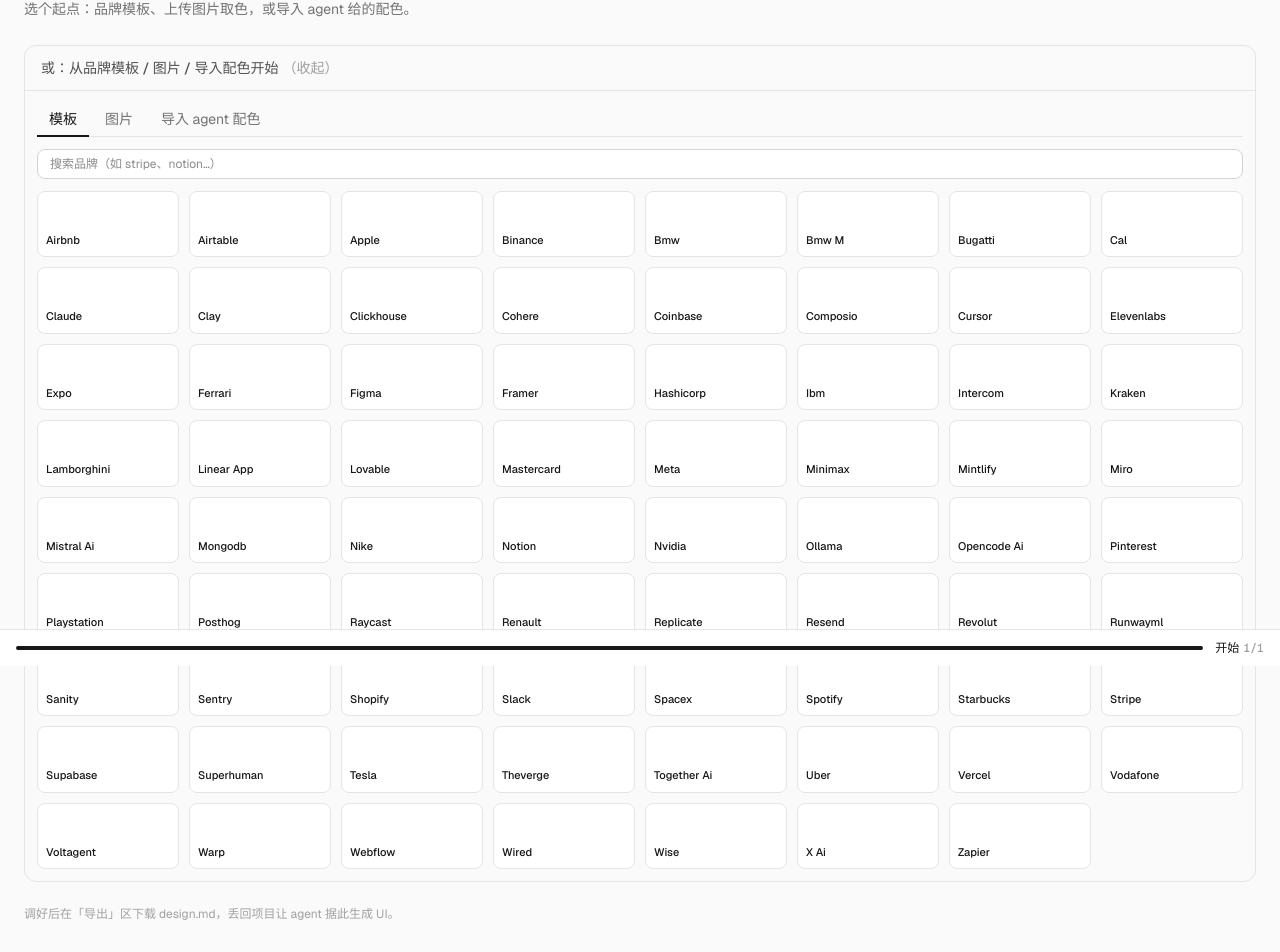
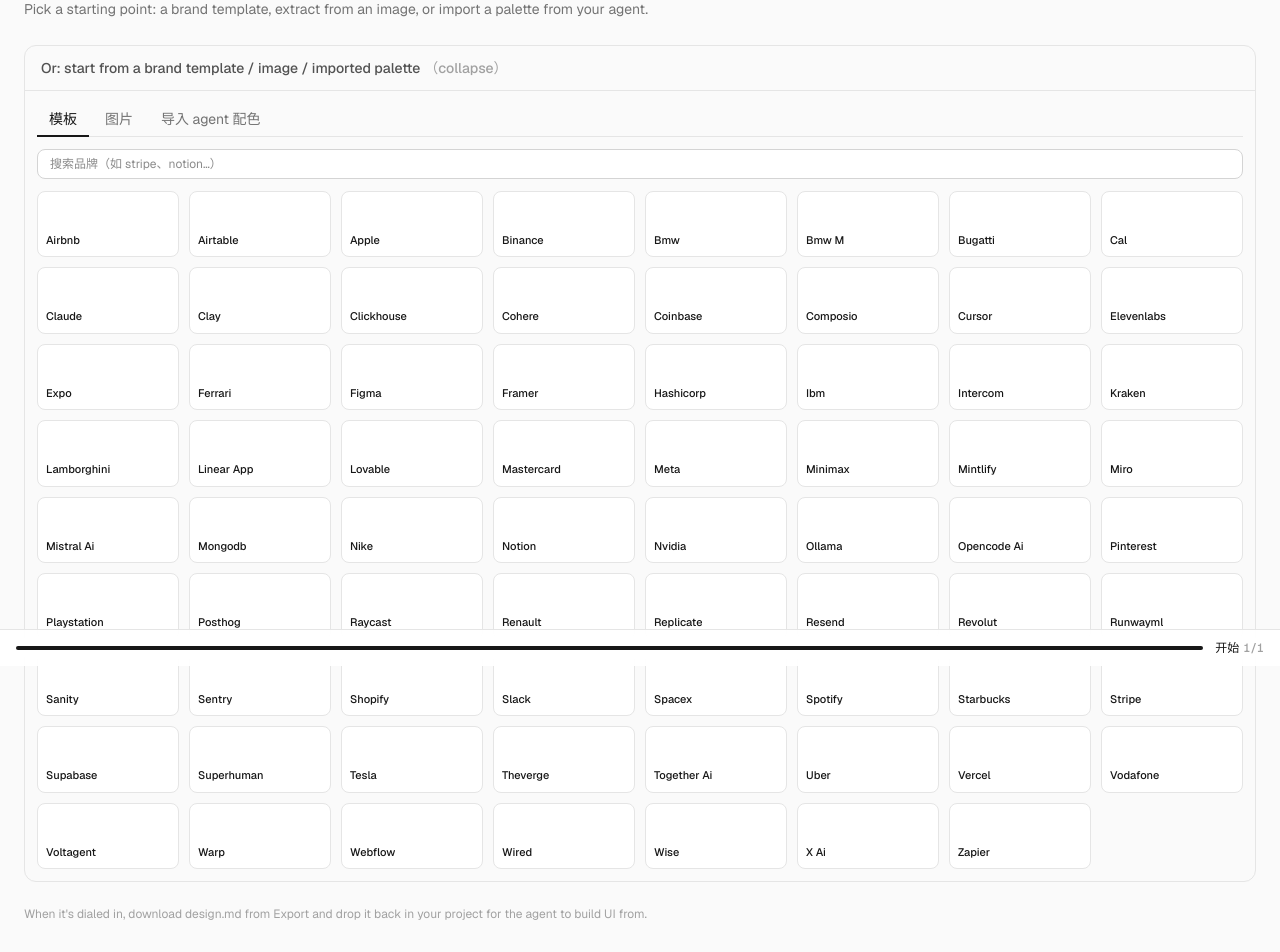
Before and after one commit to no7z/design-pact, a Next.js app: page / in a window 1280 px wide. Shown: the part 134-1086 px from the top of the page. Built offline with nearby package versions, Linux system fonts and the light colour scheme.

Commit message:
i18n: convert Describe step + color Editor

```diff
--- a/components/DescribeStep.tsx
+++ b/components/DescribeStep.tsx
@@ -6,6 +6,7 @@ import { resolvePalette } from "@/lib/mockup";
 import { MockupView } from "@/components/MockupViews";
 import { InputSource } from "./InputSource";
 import { TemplateGrid } from "./TemplateGrid";
+import { useTr } from "@/lib/i18n";
 
 const ZERO_GLOBALS = { dL: 0, dC: 0, dH: 0 };
 const SWATCH_ORDER = ["background", "primary", "accent", "foreground", "muted", "border"];
@@ -22,6 +23,7 @@ export function DescribeStep({ onLoaded }: { onLoaded: () => void }) {
   const matches = useCandidates((s) => s.matches);
   const loadTokens = useTokens((s) => s.loadTokens);
   const hasCandidates = candidates.length > 0;
+  const tr = useTr();
 
   const [selected, setSelected] = useState<number | null>(null);
   // Templates: collapsed by default when candidates are the focus; open when
@@ -54,13 +56,13 @@ export function DescribeStep({ onLoaded }: { onLoaded: () => void }) {
             Step 1 / 5
           </p>
           <h1 className="text-3xl font-semibold tracking-tight">
-            {hasCandidates ? "选一套配色" : "开始一套设计系统"}
+            {hasCandidates ? tr("Pick a palette", "选一套配色") : tr("Start a design system", "开始一套设计系统")}
           </h1>
           <p className="text-sm leading-relaxed text-neutral-500 dark:text-neutral-400">
             {hasCandidates ? (
-              <>点一套即载入、进入「调色」微调，可随时回来换选。</>
+              <>{tr("Click one to load it and fine-tune in Colors — you can come back and switch anytime.", "点一套即载入、进入「调色」微调，可随时回来换选。")}</>
             ) : (
-              <>选个起点：品牌模板、上传图片取色，或导入 agent 给的配色。</>
+              <>{tr("Pick a starting point: a brand template, extract from an image, or import a palette from your agent.", "选个起点：品牌模板、上传图片取色，或导入 agent 给的配色。")}</>
             )}
           </p>
         </header>
@@ -84,9 +86,12 @@ export function DescribeStep({ onLoaded }: { onLoaded: () => void }) {
         {matches.length > 0 && (
           <section className="space-y-3 rounded-xl border border-neutral-200 p-4 dark:border-neutral-800">
             <header className="space-y-1">
-              <h2 className="text-sm font-semibold">同类真实产品</h2>
+              <h2 className="text-sm font-semibold">{tr("Same-category real products", "同类真实产品")}</h2>
               <p className="text-xs text-neutral-500 dark:text-neutral-400">
-                和你的产品同类型的真实品牌设计（共 {matches.length} 个）。可点任意一个直接套用它的配色与字体，或继续用上面的方案。
+                {tr(
+                  `Real brand designs in the same category as your product (${matches.length} total). Click any to apply its colors and fonts, or keep using the palettes above.`,
+                  `和你的产品同类型的真实品牌设计（共 ${matches.length} 个）。可点任意一个直接套用它的配色与字体，或继续用上面的方案。`,
+                )}
               </p>
             </header>
             <TemplateGrid
@@ -104,8 +109,10 @@ export function DescribeStep({ onLoaded }: { onLoaded: () => void }) {
           className="rounded-xl border border-neutral-200 dark:border-neutral-800"
         >
           <summary className="cursor-pointer select-none list-none px-4 py-3 text-sm font-medium text-neutral-600 transition hover:text-neutral-900 dark:text-neutral-400 dark:hover:text-white">
-            {matches.length > 0 ? "全部品牌模板 / 图片 / 导入配色" : "或：从品牌模板 / 图片 / 导入配色开始"}
-            <span className="ml-1 text-neutral-400">（{tplOpen ? "收起" : "展开"}）</span>
+            {matches.length > 0
+              ? tr("All brand templates / image / import palette", "全部品牌模板 / 图片 / 导入配色")
+              : tr("Or: start from a brand template / image / imported palette", "或：从品牌模板 / 图片 / 导入配色开始")}
+            <span className="ml-1 text-neutral-400">（{tplOpen ? tr("collapse", "收起") : tr("expand", "展开")}）</span>
           </summary>
           <div className="border-t border-neutral-200 p-3 dark:border-neutral-800">
             <InputSource onSuccess={onTemplate} />
@@ -113,7 +120,10 @@ export function DescribeStep({ onLoaded }: { onLoaded: () => void }) {
         </details>
 
         <p className="max-w-2xl text-xs text-neutral-400">
-          调好后在「导出」区下载 design.md，丢回项目让 agent 据此生成 UI。
+          {tr(
+            "When it's dialed in, download design.md from Export and drop it back in your project for the agent to build UI from.",
+            "调好后在「导出」区下载 design.md，丢回项目让 agent 据此生成 UI。",
+          )}
         </p>
       </div>
     </section>
@@ -132,6 +142,7 @@ function CandidateCard({
   onPick: () => void;
 }) {
   const { palette, name, description } = candidate;
+  const tr = useTr();
   const resolved = useMemo(() => resolvePalette(palette, ZERO_GLOBALS), [palette]);
   const swatches = useMemo(
     () =>
@@ -153,7 +164,7 @@ function CandidateCard({
     >
       {selected && (
         <span className="absolute right-2 top-2 z-10 rounded-full bg-neutral-900 px-2 py-0.5 text-[10px] font-medium text-white dark:bg-white dark:text-black">
-          ✓ 已选
+          ✓ {tr("Selected", "已选")}
         </span>
       )}
       <div className="aspect-[800/520] overflow-hidden rounded-lg border border-neutral-200 dark:border-neutral-800">
@@ -162,7 +173,7 @@ function CandidateCard({
       <div className="space-y-1.5 px-1 pb-0.5 pt-2">
         <div className="flex items-center justify-between gap-2">
           <span className="truncate text-sm font-medium text-neutral-900 dark:text-white">
-            {name ?? `方案 ${index + 1}`}
+            {name ?? tr(`Palette ${index + 1}`, `方案 ${index + 1}`)}
           </span>
           <span
             className={`shrink-0 text-xs ${
@@ -171,7 +182,7 @@ function CandidateCard({
                 : "text-neutral-400 group-hover:text-neutral-900 dark:group-hover:text-white"
             }`}
           >
-            {selected ? "已选" : "选这套 →"}
+            {selected ? tr("Selected", "已选") : tr("Pick this →", "选这套 →")}
           </span>
         </div>
         {description && (
--- a/components/Editor.tsx
+++ b/components/Editor.tsx
@@ -10,6 +10,7 @@ import {
 } from "@/lib/store";
 import { hexToOklch, oklchToHex } from "@/lib/color";
 import { resolveOppositeHex, isDarkPalette } from "@/lib/darkMode";
+import { useTr } from "@/lib/i18n";
 
 // ─── Constants ────────────────────────────────────────────────────────────────
 
@@ -46,6 +47,7 @@ function ColorWheel({
   onChange: (patch: Partial<Globals>) => void;
   onReset: () => void;
 }) {
+  const tr = useTr();
   const svgRef = useRef<SVGSVGElement>(null);
   const dragging = useRef(false);
   const prevPos = useRef<{ x: number; y: number } | null>(null);
@@ -202,13 +204,13 @@ function ColorWheel({
   return (
     <section className="rounded-xl border border-neutral-200 p-3 dark:border-neutral-800">
       <div className="mb-3 flex items-center justify-between">
-        <h3 className="text-xs font-semibold">全局协调调节 (OKLCH)</h3>
+        <h3 className="text-xs font-semibold">{tr("Global harmony (OKLCH)", "全局协调调节 (OKLCH)")}</h3>
         <div className="flex gap-2">
           <button
             onClick={onReset}
             className="rounded border border-neutral-300 px-2 py-0.5 text-xs hover:bg-neutral-100 dark:border-neutral-700 dark:hover:bg-neutral-800"
           >
-            重置
+            {tr("Reset", "重置")}
           </button>
         </div>
       </div>
@@ -269,7 +271,7 @@ function ColorWheel({
         <div className="flex flex-1 flex-col gap-3">
           <label className="flex flex-col gap-1 text-xs">
             <span className="flex items-center justify-between font-medium">
-              <span>亮度 ΔL</span>
+              <span>{tr("Lightness ΔL", "亮度 ΔL")}</span>
               <span className="font-mono text-neutral-500">{globals.dL.toFixed(3)}</span>
             </span>
             <input
@@ -288,7 +290,10 @@ function ColorWheel({
           </dl>
 
           <p className="text-[10px] leading-snug text-neutral-400">
-            向外拖动增加饱和度偏移（平方渐进），方向旋转色相（完整 360°）。圆环上的小点为各颜色当前色相位置。
+            {tr(
+              "Drag outward to add chroma (quadratic); the angle rotates hue (full 360°). Dots on the ring are each color's current hue.",
+              "向外拖动增加饱和度偏移（平方渐进），方向旋转色相（完整 360°）。圆环上的小点为各颜色当前色相位置。",
+            )}
           </p>
         </div>
       </div>
@@ -316,6 +321,7 @@ function ColorCard({
   token: ColorToken; globals: Globals; isSelected: boolean; onToggle: () => void; hero: boolean;
   oppositeHex: string | null;
 }) {
+  const tr = useTr();
   const display = computedHex(token, globals);
   return (
     <button
@@ -335,7 +341,7 @@ function ColorCard({
           <span
             className={`absolute bottom-0 right-0 ${hero ? "h-9 w-9" : "h-7 w-7"}`}
             style={{ background: oppositeHex, clipPath: "polygon(100% 0, 100% 100%, 0 100%)" }}
-            title={`另一面 ${oppositeHex}`}
+            title={tr(`Other face ${oppositeHex}`, `另一面 ${oppositeHex}`)}
           />
         )}
       </div>
@@ -366,6 +372,7 @@ function ColorDetail({
   onOppositeChange: (hex: string) => void;
   onOppositeReset: () => void;
 }) {
+  const tr = useTr();
   const display = computedHex(token, globals);
   const [pickerColor, setPickerColor] = useState(token.baseHex);
   const [showRoles, setShowRoles] = useState(false);
@@ -387,7 +394,7 @@ function ColorDetail({
           onClick={onClose}
           className="rounded px-1.5 py-0.5 text-xs text-neutral-400 hover:bg-neutral-100 hover:text-neutral-900 dark:hover:bg-neutral-800 dark:hover:text-white"
         >
-          收起
+          {tr("Collapse", "收起")}
         </button>
       </div>
 
@@ -396,7 +403,7 @@ function ColorDetail({
       <div>
         <button
           onClick={() => setShowRoles((v) => !v)}
-          title="点击调整用途"
+          title={tr("Click to change the role", "点击调整用途")}
           className={`inline-flex items-center gap-1 rounded px-1.5 py-0.5 text-[10px] font-medium ${ROLE_BADGE[token.role]}`}
         >
           {token.role}
@@ -427,17 +434,20 @@ function ColorDetail({
           onChange={(hex) => { setPickerColor(hex); onUpdate(hex); }}
         />
         <p className="text-xs text-neutral-500">
-          编辑此颜色会重置其基线 — 全局调节将以新值为起点。
+          {tr(
+            "Editing this color resets its baseline — global adjustments start from the new value.",
+            "编辑此颜色会重置其基线 — 全局调节将以新值为起点。",
+          )}
         </p>
       </div>
 
       {paired && (
         <div className="flex items-center gap-2 border-t border-neutral-100 pt-3 dark:border-neutral-800">
-          <span className="text-[10px] text-neutral-500 dark:text-neutral-400">{oppositeLabel}对应</span>
+          <span className="text-[10px] text-neutral-500 dark:text-neutral-400">{tr(`${oppositeLabel} pair`, `${oppositeLabel}对应`)}</span>
           <label
             className="relative h-6 w-9 cursor-pointer overflow-hidden rounded border border-neutral-200 dark:border-neutral-700"
             style={{ background: oppositeHex }}
-            title={`点击微调${oppositeLabel}`}
+            title={tr(`Click to tweak the ${oppositeLabel}`, `点击微调${oppositeLabel}`)}
           >
             <input
               type="color"
@@ -447,13 +457,13 @@ function ColorDetail({
             />
           </label>
           <span className="font-mono text-[10px] text-neutral-600 dark:text-neutral-300">{oppositeHex}</span>
-          <span className="text-[10px] text-neutral-400">{oppositeOverridden ? "已覆盖" : "自动"}</span>
+          <span className="text-[10px] text-neutral-400">{oppositeOverridden ? tr("overridden", "已覆盖") : tr("auto", "自动")}</span>
           {oppositeOverridden && (
             <button
               onClick={onOppositeReset}
               className="text-[10px] text-neutral-400 underline-offset-2 hover:underline"
             >
-              重置
+              {tr("Reset", "重置")}
             </button>
           )}
         </div>
@@ -468,19 +478,20 @@ export function DarkPairingToggle() {
   const enabled = useTokens((s) => s.dark.enabled);
   const setDarkEnabled = useTokens((s) => s.setDarkEnabled);
   const hasColors = useTokens((s) => s.colors.length > 0);
+  const tr = useTr();
   if (!hasColors) return null;
   return (
     <button
       onClick={() => setDarkEnabled(!enabled)}
       aria-pressed={enabled}
-      title="为每个颜色生成亮暗配对，导出 @media (prefers-color-scheme)"
+      title={tr("Generate a light/dark pair for every color, exported as @media (prefers-color-scheme)", "为每个颜色生成亮暗配对，导出 @media (prefers-color-scheme)")}
       className={`shrink-0 rounded-full border px-3 py-1 text-xs transition ${
         enabled
           ? "border-neutral-900 bg-neutral-900 text-white dark:border-white dark:bg-white dark:text-black"
           : "border-neutral-300 text-neutral-600 hover:border-neutral-900 hover:text-neutral-900 dark:border-neutral-700 dark:text-neutral-400 dark:hover:border-white dark:hover:text-white"
       }`}
     >
-      {enabled ? "✓ 亮暗配对" : "亮暗配对"}
+      {enabled ? tr("✓ Light/dark pair", "✓ 亮暗配对") : tr("Light/dark pair", "亮暗配对")}
     </button>
   );
 }
@@ -497,12 +508,13 @@ export function Editor() {
   const updateColor     = useTokens((s) => s.updateColor);
   const setRole         = useTokens((s) => s.setRole);
   const setDarkOverride = useTokens((s) => s.setDarkOverride);
+  const tr = useTr();
 
   const [openId, setOpenId] = useState<string | null>(null);
   const openToken = colors.find((c) => c.id === openId) ?? null;
 
   // The opposite face is the light one when the base palette is itself dark.
-  const oppositeLabel = isDarkPalette(colors, globals) ? "亮色" : "暗色";
+  const oppositeLabel = isDarkPalette(colors, globals) ? tr("light", "亮色") : tr("dark", "暗色");
 
   if (colors.length === 0) return null;
 
@@ -516,10 +528,13 @@ export function Editor() {
       />
 
       <section className="rounded-xl border border-neutral-200 p-3 dark:border-neutral-800">
-        <h3 className="text-xs font-semibold">颜色 ({colors.length})</h3>
+        <h3 className="text-xs font-semibold">{tr("Colors", "颜色")} ({colors.length})</h3>
         {rolesUncertain && (
           <p className="mb-2.5 mt-1 text-[10px] leading-relaxed text-amber-600 dark:text-amber-500">
-            颜色用途是从图片/网址按比例自动推测的，可能不准 — 点色块后点用途标签可校正。
+            {tr(
+              "Color roles were guessed by proportion from the image/URL and may be off — click a swatch, then its role badge to correct it.",
+              "颜色用途是从图片/网址按比例自动推测的，可能不准 — 点色块后点用途标签可校正。",
+            )}
           </p>
         )}
         <div className={`grid grid-cols-2 gap-2 sm:grid-cols-4 ${rolesUncertain ? "" : "mt-2.5"}`}>
```
